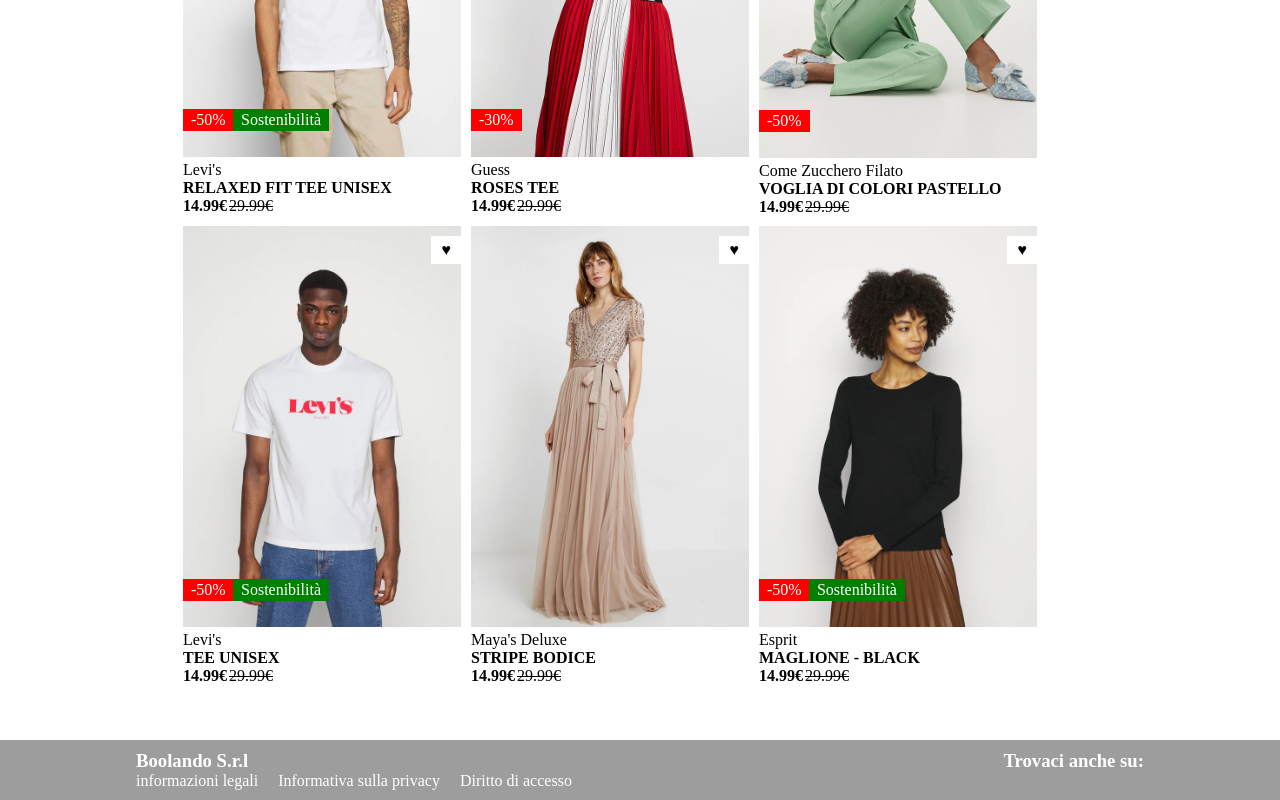
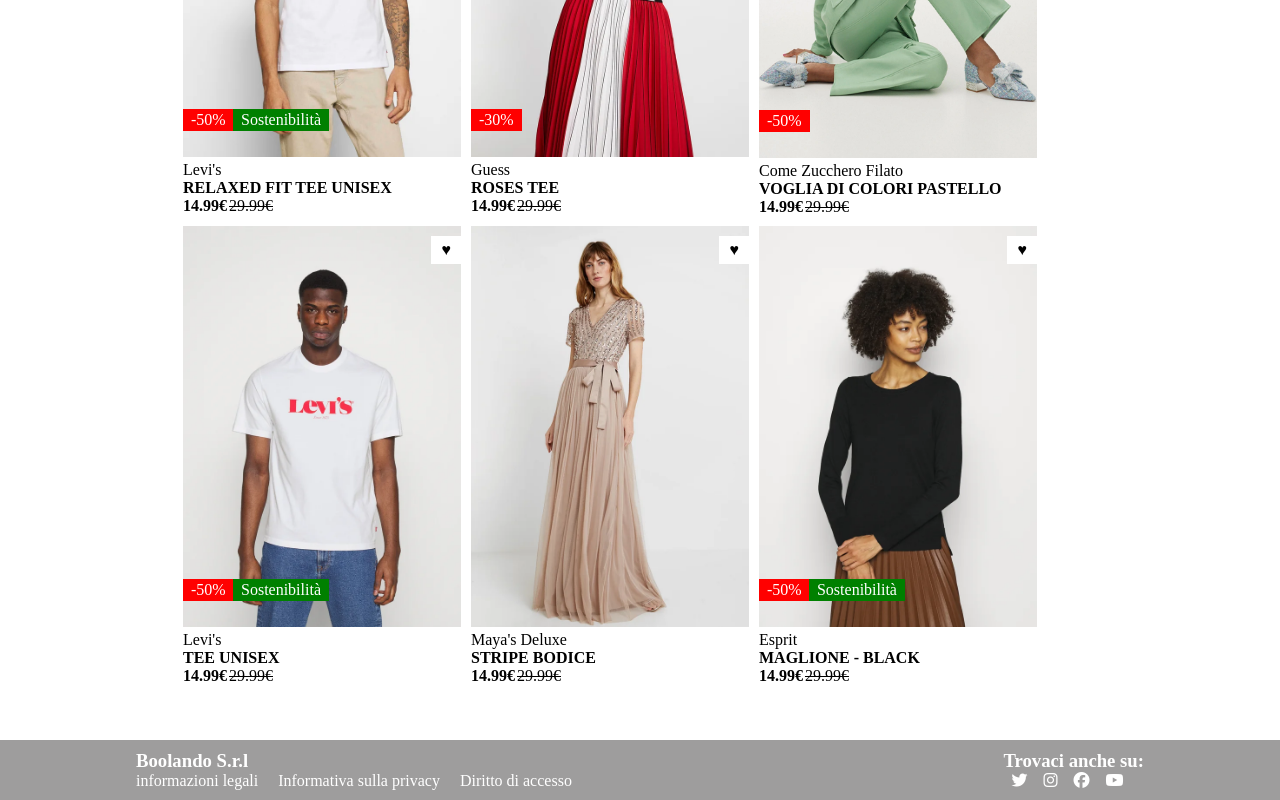
Before and after one commit to Lucaalex00/vite-boolando, a Vue app: page / in a window 1280 px wide. Shown: the part 299-1099 px from the top of the page. Built offline with nearby package versions, Linux system fonts and the light colour scheme.

Commit message:
add FontAwesome from npm and Imported on my App

```diff
--- a/package.json
+++ b/package.json
@@ -9,6 +9,7 @@
     "preview": "vite preview"
   },
   "dependencies": {
+    "@fortawesome/fontawesome-free": "^6.5.1",
     "font-awesome": "^4.7.0",
     "vue": "^3.4.21"
   },
--- a/src/App.vue
+++ b/src/App.vue
@@ -3,6 +3,7 @@
 import AppHeader from './components/AppHeader.vue'
 import AppMain from './components/AppMain.vue'
 import AppFooter from './components/AppFooter.vue'
+import '@fortawesome/fontawesome-free/css/all.css'
 
 /* EXPORT ITSELF */
 export default {
--- a/src/components/AppFooter.vue
+++ b/src/components/AppFooter.vue
@@ -19,10 +19,10 @@
                 <div>
                     <h3>Trovaci anche su:</h3>
                     <!-- LOGHI-->
-                    <a href="#" class="fa fa-twitter"></a>
-                    <a href="#" class="fa fa-instagram"></a>
-                    <a href="#" class="fa fa-facebook"></a>
-                    <a href="#" class="fa fa-youtube"></a>
+                    <a href="#" class="fab fa-twitter"></a>
+                    <a href="#" class="fab fa-instagram"></a>
+                    <a href="#" class="fab fa-facebook"></a>
+                    <a href="#" class="fab fa-youtube"></a>
                 </div>
             </div>
         </div>
@@ -33,7 +33,7 @@
 
 <style lang="scss">
 /* CSS HERE */
-@use '../components/variables/variables.scss' as *;
+@use '../variables/variables.scss' as *;
 
 .footer-container {
     padding: 10px;
@@ -50,12 +50,13 @@
     padding-right: 20px;
 }
 
-.fa {
+.fab {
     color: white;
     text-decoration: none;
+    padding: 0 0.5rem;
 }
 
-.fa:hover {
+.fab:hover {
     font-size: 1.5rem;
     background-color: $light-color;
 }
--- a/src/components/AppHeader.vue
+++ b/src/components/AppHeader.vue
@@ -33,8 +33,7 @@
 
 <style lang="scss">
 /* CSS HERE */
-
-@use '../components/variables/variables.scss' as *;
+@use '../variables/variables.scss' as *;
 
 .container {
     max-width: 80%;
--- a/src/components/AppMain.vue
+++ b/src/components/AppMain.vue
@@ -210,7 +210,7 @@
 
 </template>
 <style lang="scss">
-@use '../components/variables/variables.scss' as *;
+@use '../variables/variables.scss' as *;
 .absolute {
     position: absolute;
 }
```
Also changed, not shown: src/variables/variables.scss (renamed from src/components/variables/variables.scss), 1 other file (tests, documents, lock files or other folders).
